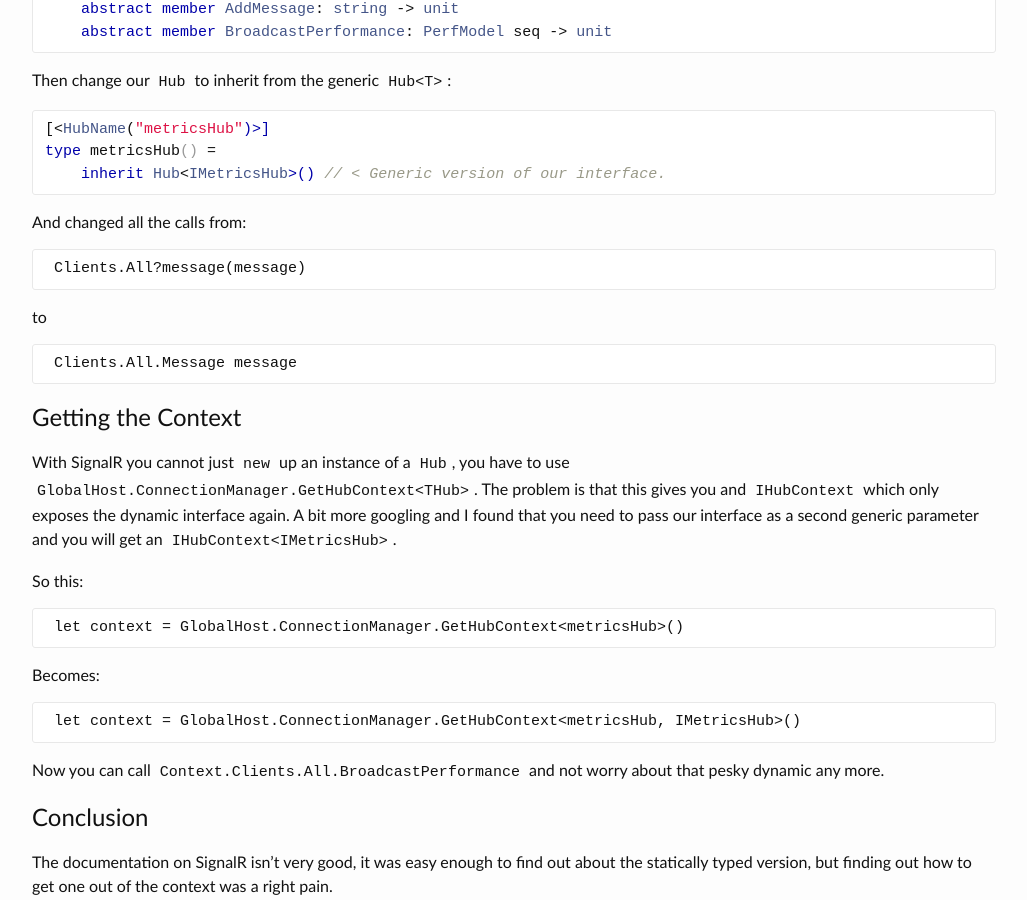
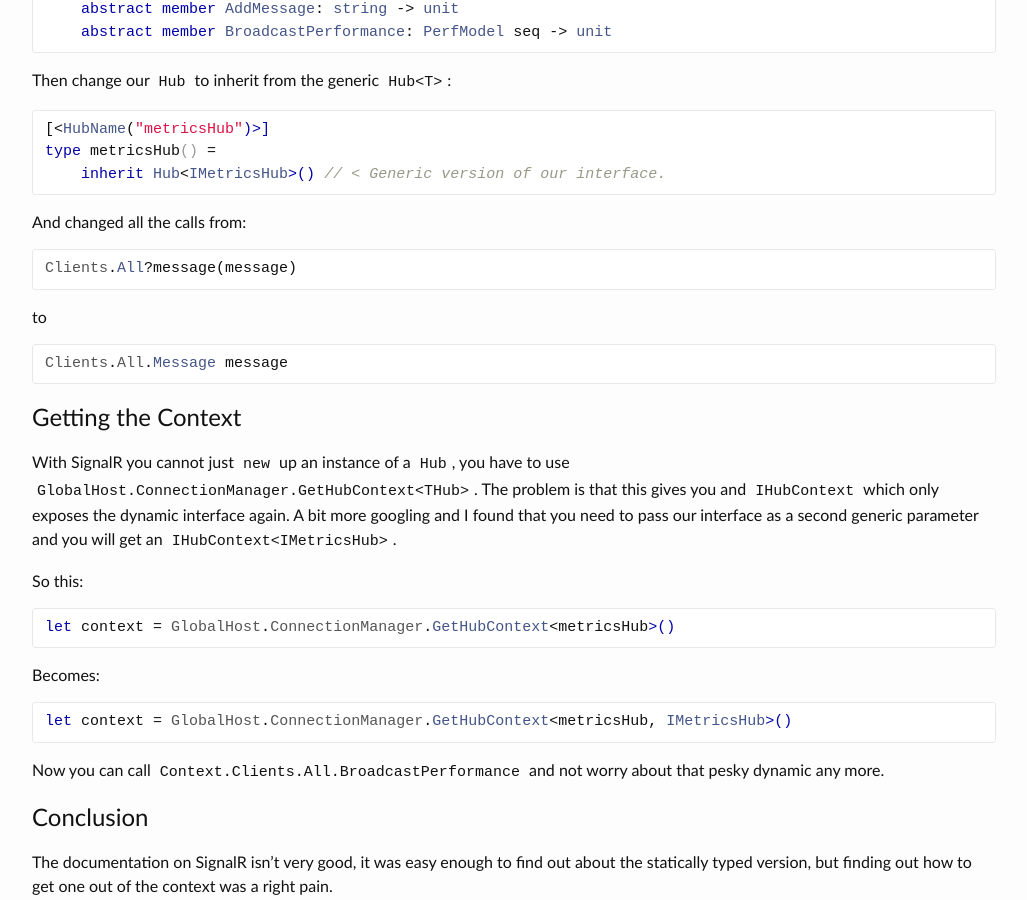
Before and after one commit to xdaDaveShaw/xdaDaveShaw.github.io, a Jekyll site: the page built from blog/_posts/2016-02-29-using-signalr-in-fsharp-without-dynamic.md, in a window 1280 px wide and 900 px high, scrolled down 1438 px. Shown: the whole window, without its empty margins (126-1153 px from the left). Built offline with Jekyll 4.4.1, drawn with Linux system fonts in a browser that asks for light colours.

Commit message:
Changing Pygments to Rouge

````diff
--- a/blog/_posts/2016-02-29-using-signalr-in-fsharp-without-dynamic.md
+++ b/blog/_posts/2016-02-29-using-signalr-in-fsharp-without-dynamic.md
@@ -28,11 +28,11 @@ So this turned into a challenge of how do I use SignalR without Dynamic. After a
 
 The first step to fixing this was to remove the `FSharp.Core` dependencies I no longer needed, these were:
 
-{% highlight powershell %}
+```posh
 Uninstall-Package FSharp.Interop.Dynamic
 Uninstall-Package Dynamitey
 Uninstall-Package FSharp.Core
-{% endhighlight %}
+```
 
 I then just browsed through the source and removed all the `open` declarations.
 
@@ -42,7 +42,7 @@ Slight problem now, I no longer had any FSharp Core references, so I needed to a
 I'm not sure if this is the best way to solve this, but I just copied and pasted these lines
 from a empty FSharp project I just created:
 
-{% highlight xml %}
+```xml
 <Reference Include="mscorlib" />
 <!--Add this bit-->
 <Reference Include="FSharp.Core, Version=$(TargetFSharpCoreVersion), Culture=neutral, PublicKeyToken=b03f5f7f11d50a3a">
@@ -50,7 +50,7 @@ from a empty FSharp project I just created:
 </Reference>
 <!--End-->
 <Reference Include="Newtonsoft.Json">
-{% endhighlight %}
+```
 
 # Changing the Hub
 
@@ -58,27 +58,31 @@ Now all I had to do was update the code to use the statically typed hub.
 
 First step was to create an interface for the `metricsHub`:
 
-{% highlight fsharp %}
+```fsharp
 type IMetricsHub =
     abstract member AddMessage: string -> unit
     abstract member BroadcastPerformance: PerfModel seq -> unit
-{% endhighlight %}
+```
 
 Then change our `Hub` to inherit from the generic `Hub<T>`:
 
-{% highlight fsharp %}
+```fsharp
 [<HubName("metricsHub")>]
 type metricsHub() =
     inherit Hub<IMetricsHub>() // < Generic version of our interface.
-{% endhighlight %}
+```
 
 And changed all the calls from:
 
-     Clients.All?message(message)
+```fsharp
+Clients.All?message(message)
+```
 
 to
 
-     Clients.All.Message message
+```fsharp
+Clients.All.Message message
+```
 
 # Getting the Context
 
@@ -88,11 +92,15 @@ you need to pass our interface as a second generic parameter and you will get an
 
 So this:
 
-     let context = GlobalHost.ConnectionManager.GetHubContext<metricsHub>()
+```fsharp
+let context = GlobalHost.ConnectionManager.GetHubContext<metricsHub>()
+```
 
 Becomes:
 
-     let context = GlobalHost.ConnectionManager.GetHubContext<metricsHub, IMetricsHub>()
+```fsharp
+let context = GlobalHost.ConnectionManager.GetHubContext<metricsHub, IMetricsHub>()
+```
 
 Now you can call `Context.Clients.All.BroadcastPerformance` and not worry about that pesky dynamic any more.
 
````
